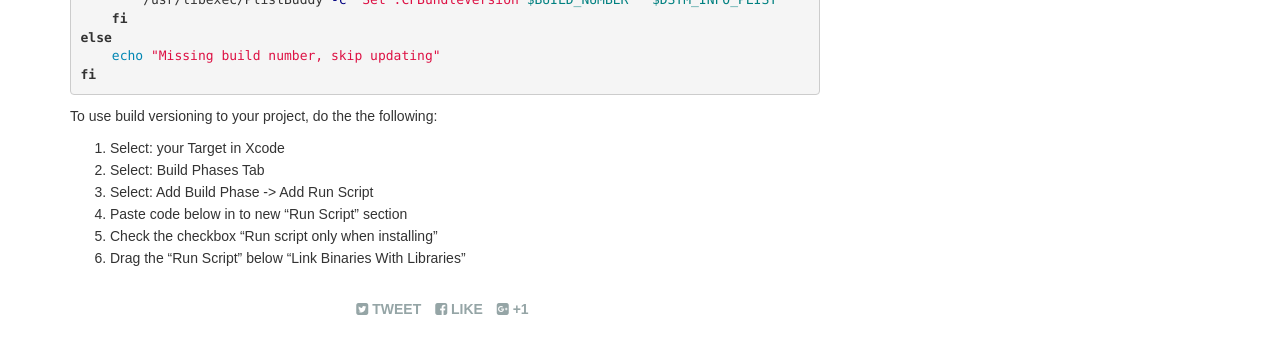
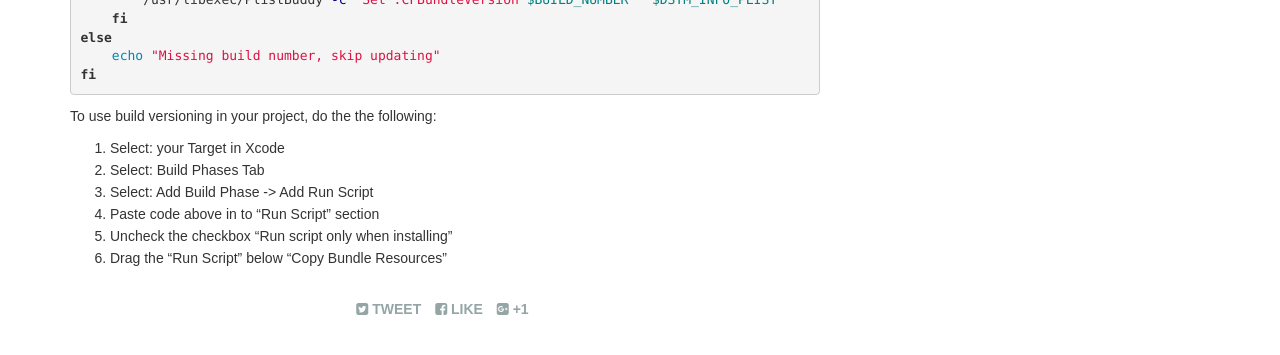
Before and after one commit to GreenhouseCI/blog.greenhouseci.com, a Jekyll site: the page built from pages/ios_tutorial.md, in a window 1280 px wide and 900 px high, scrolled down 14583 px. Shown: the part 460-815 px from the top of the window. Built offline with Jekyll 4.4.1, drawn with Linux system fonts in a browser that asks for light colours; nearby versions of some CDN libraries; comment, search, counter and statistics services are not loaded.

Commit message:
fix some spelling errors and logic mistakes in the versioning script tutorial

```diff
--- a/pages/ios_tutorial.md
+++ b/pages/ios_tutorial.md
@@ -404,11 +404,11 @@ fi
 
 {% endhighlight %}
 
-To use build versioning to your project, do the the following:
+To use build versioning in your project, do the the following:
 
 1. Select: your Target in Xcode
 2. Select: Build Phases Tab
 3. Select: Add Build Phase -> Add Run Script
-4. Paste code below in to new "Run Script" section
-5. Check the checkbox "Run script only when installing"
-6. Drag the "Run Script" below "Link Binaries With Libraries"
+4. Paste code above in to "Run Script" section
+5. Uncheck the checkbox "Run script only when installing"
+6. Drag the "Run Script" below "Copy Bundle Resources"
```
